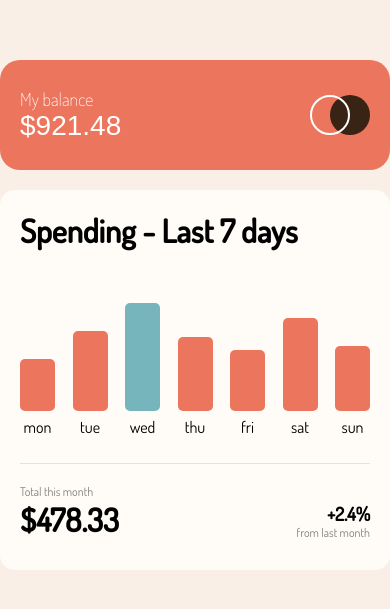
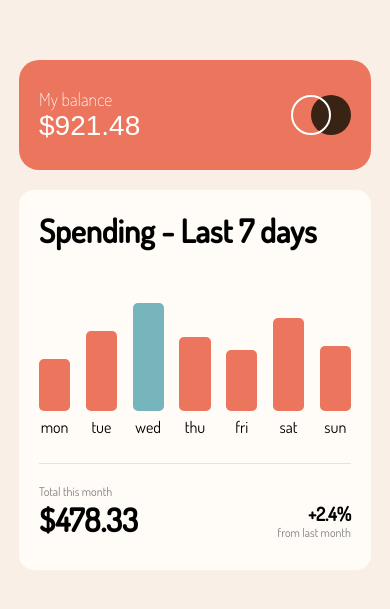
Before and after one commit to Lukaszz112/app, a React (Create React App) app: page / in a window 390 px wide. Shown: the part 117-726 px from the top of the page. Built offline with nearby package versions, Linux system fonts and the light colour scheme.

Commit message:
Add responsivity

```diff
--- a/src/App.js
+++ b/src/App.js
@@ -19,7 +19,6 @@ class App extends Component {
 
           {/* Challenge by <a href="https://www.frontendmentor.io?ref=challenge" target="_blank">Frontend Mentor</a>.
           Coded by <a href="#">Lukasz</a>. */}
-
       </AppWrapper>
     );
   }
--- a/src/AppStyled.js
+++ b/src/AppStyled.js
@@ -1,6 +1,6 @@
 import styled from 'styled-components';
 export const AppWrapper = styled.div`
-    padding:0;
+    padding-left:0;
     margin:0;
     height:100vh;
     width:100vw;
@@ -12,8 +12,8 @@ export const AppWrapper = styled.div`
 
     main{
         padding:20px;
-        min-height:1rem;
-        width:350px;
+        width:80%;
+        max-width:350px;
         background-color: rgba(255,252,247);
         border-radius:15px;
         display:flex;
--- a/src/Components/Bars/BarsStyled.js
+++ b/src/Components/Bars/BarsStyled.js
@@ -5,7 +5,6 @@ export const BarsWrapper=styled.div`
     border-radius:15px;
     display:flex;
     flex-direction:column;
-
 
     .bars{
         height: 10rem;
@@ -17,8 +16,6 @@ export const BarsWrapper=styled.div`
         justify-content:space-between;
         align-items:flex-end;
     }
-
-
 
     .days{
         margin:0;
@@ -32,6 +29,7 @@ export const BarsWrapper=styled.div`
             width: 10%;
         }
     }
+
 `
 
 export const Bar=styled.div`
--- a/src/Components/Header/HeaderStyled.js
+++ b/src/Components/Header/HeaderStyled.js
@@ -3,7 +3,8 @@ export const HeaderWrapper = styled.header`
         padding:20px;
         margin:20px;
         background-color: rgba(236,117,93);
-        width:350px;
+        width:80%;
+        max-width:350px;
         height: 70px;
         border-radius:20px;
         color:white;
```
Lines whose indentation alone changed are shown as unchanged.
